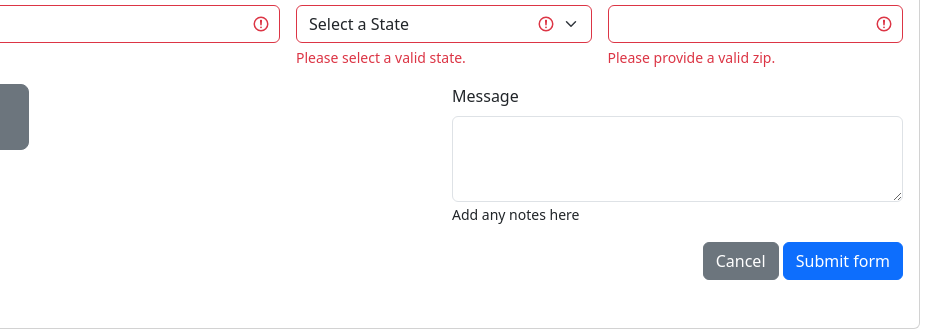
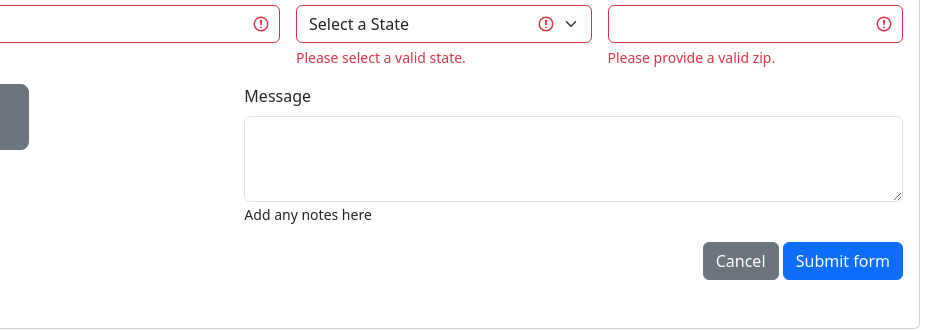
Before and after one commit to 4GeeksAcademy/ashleydogan-HTML5Form, a plain HTML site: page index.html in a window 1280 px wide. Shown: the part 336-667 px from the top of the page, 352-1280 px from the left. Drawn offline with nearby package versions, Linux system fonts and the light colour scheme.

Commit message:
second commit

```diff
--- a/index.html
+++ b/index.html
@@ -152,7 +152,7 @@
                      </label>
                    </div>
                 </div>
-                <div class="col md-6 offset-md-4">
+                <div class="col md-6 offset-md-2">
                   <label for="validationServer02" class="form-label">Message</label>
                   <textarea class="form-control" id="exampleFormControlTextarea1" rows="3"></textarea>
                   <label><gray><small>Add any notes here</small></gray></label>
```
